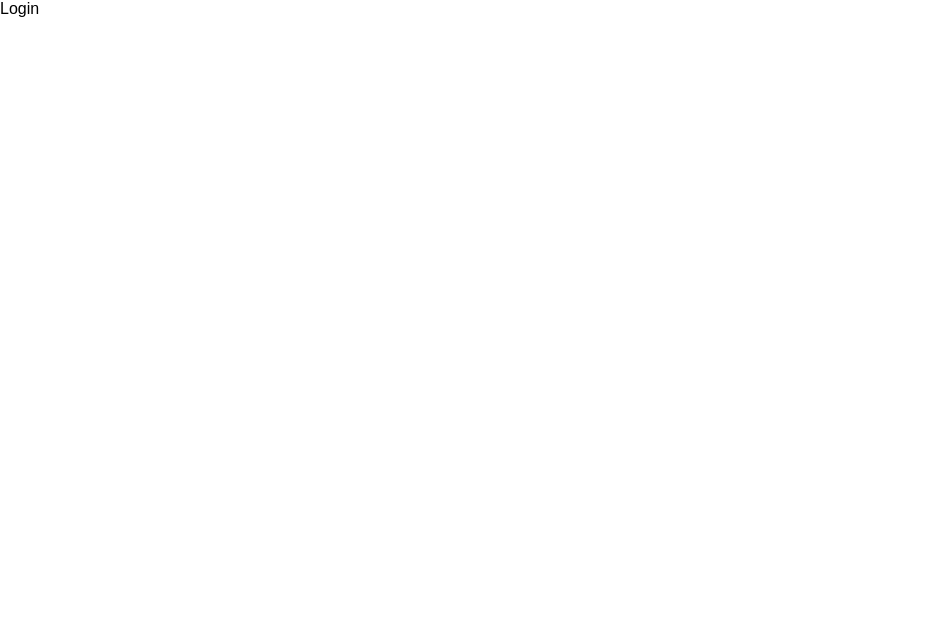
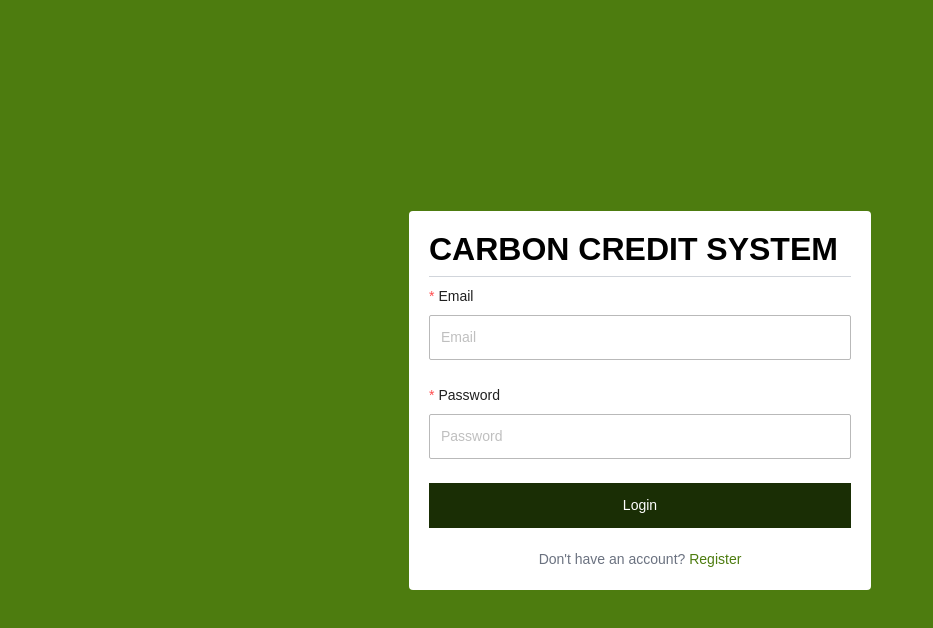
Before and after one commit to vedang8/CCMS, a React (Create React App) app in the folder client/: page /login in a window 1280 px wide. Shown: the top 628 px of the page, without its empty margins (0-933 px from the left). Built offline with nearby package versions, Linux system fonts and the light colour scheme.

Commit message:
created login page

```diff
--- a/client/src/index.css
+++ b/client/src/index.css
@@ -23,4 +23,5 @@
 
 button{
   height: 45px !important;
+  box-shadow: none !important;
 }
--- a/client/src/index.js
+++ b/client/src/index.js
@@ -15,11 +15,13 @@
             Button:{
               colorPrimary: '#1a2e05',
               colorPrimaryHover: '#1a2e05',
-              borderRadius: '0px'
+              borderRadius: '0px',
+              boxShadow: "none",
             }
         },
         token:{
-          borderRadius: "2px"
+          borderRadius: "2px",
+          colorPrimary: "#1a2e05"
         },
      }}
     >
--- a/client/src/pages/Login/index.js
+++ b/client/src/pages/Login/index.js
@@ -1,8 +1,44 @@
 import React from 'react'
+import {Link} from 'react-router-dom';
+import {Form, Input, Button} from 'antd'
+import Divider from "../../components/Divider";
+
+const rules=[
+  {
+    required: true,
+    message: 'required'
+  },
+];
 
 function Login() {
+  const onFinish = (values) => {
+    console.log("Success:", values);
+  };
   return (
-    <div>Login</div>
+    <div className='h-screen bg-primary flex justify-center items-center'>
+      <div className='bg-white p-5 rounded w-[462px]'>
+        <h1>
+          CARBON CREDIT SYSTEM <spam className="text-primary"></spam>
+        </h1>
+        <Divider />
+        <Form layout="vertical" onFinish={onFinish}>
+          <Form.Item label='Email'name='email' rules={rules}>
+            <Input placeholder='Email'/>
+          </Form.Item>
+          <Form.Item label='Password'name='password' rules={rules}>
+            <Input type="password" placeholder='Password'/>
+          </Form.Item>
+          <Button type="primary" htmlType="submit" block classname="mt-2">
+            Login
+          </Button>
+          <div className="mt-5 text-center">
+            <span className="text-gray-500">
+              Don't have an account? <Link to="/register" className="text-primary">Register</Link>
+            </span>
+          </div>
+        </Form>
+      </div>
+    </div>
   )
 }
 
```
